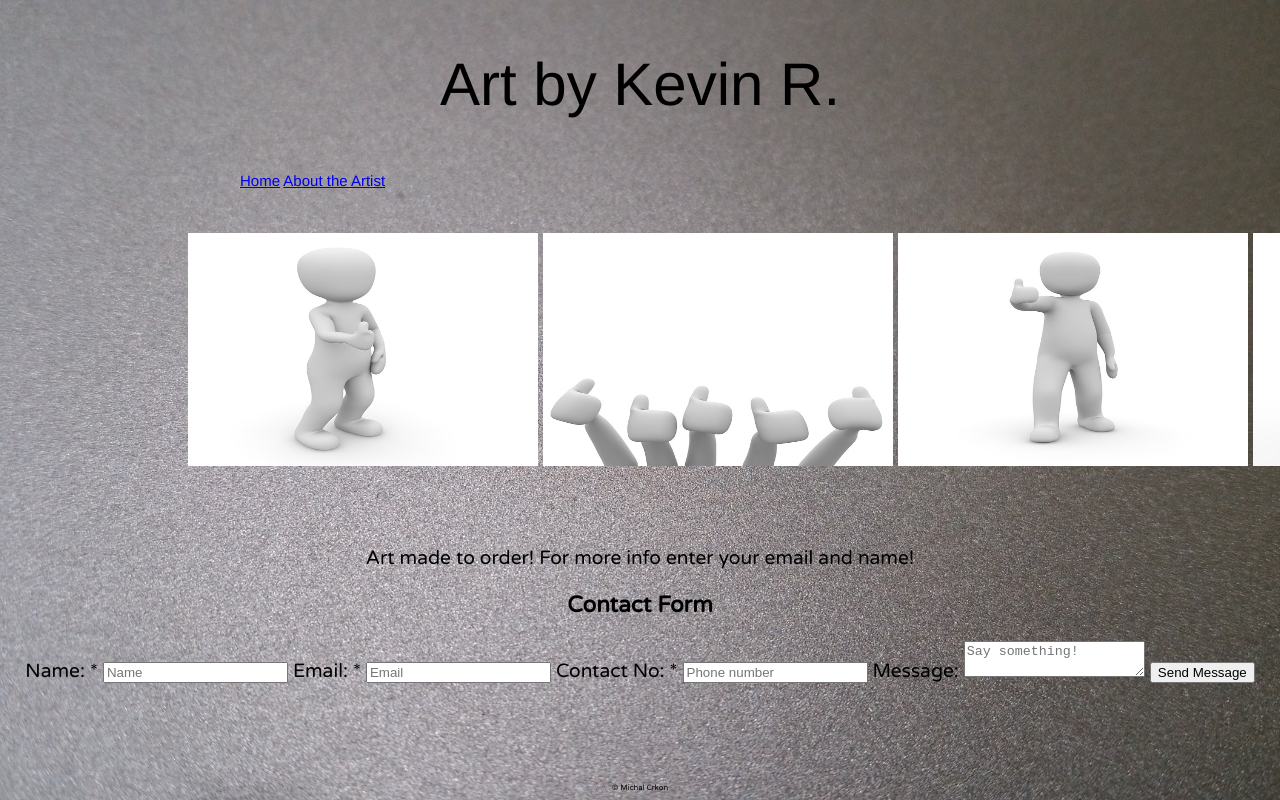
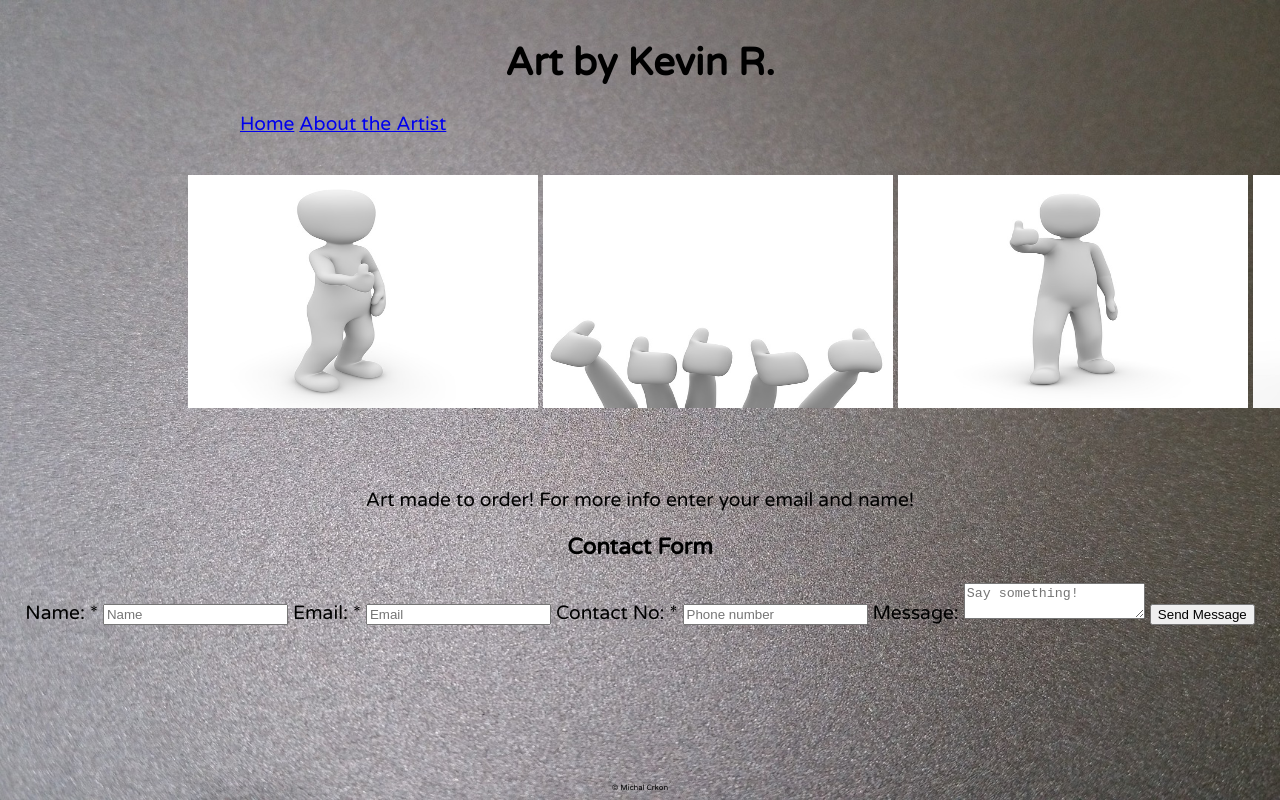
Before and after one commit to mcrkon/Art-Gallery-Final-Project, a plain HTML site: page index.html in a window 1280 px wide. Shown: the top 800 px of the page. Drawn offline with Linux system fonts and the light colour scheme.

Commit message:
font adjustment

```diff
--- a/style.css
+++ b/style.css
@@ -22,13 +22,15 @@ header {
 
 header h1 {
 	text-align: center;
-	font: 100 60px/1.5 Helvetica, Verdana, sans-serif;
+	font: 100 60px/1.5;
+    font-family: 'Varela Round', sans-serif;
 
 }
 
 header p {
-	font: 100 15px/1.5 Helvetica, Verdana, sans-serif;
+	font: 100 15px/1.5;
 	text-align: justify;
+    font-family: 'Varela Round', sans-serif;
 }
 
 
@@ -135,3 +137,7 @@ footer {
   left: 0;
   font-size: 40%;
 }
+
+a {
+  font-family: 'Varela Round', sans-serif;
+}
```
